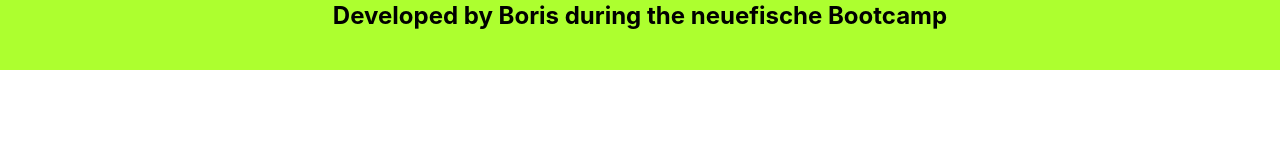
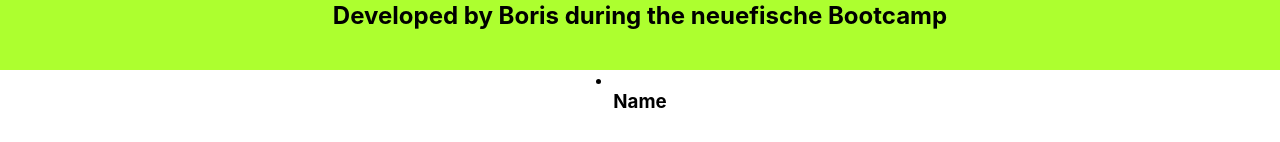
Before and after one commit to borislavkb/rnm, a React (Create React App) app: page / in a window 1280 px wide. Shown: the part 810-952 px from the top of the page. Before the commit the page ends 880 px from the top, so only its background shows below. Built offline with nearby package versions, Linux system fonts and the light colour scheme.

Commit message:
Add css style to characters section

```diff
--- a/src/App.js
+++ b/src/App.js
@@ -1,12 +1,15 @@
 import "./App.css";
 import Home from "./components/Home";
 import Header from "./components/Header";
+import CharacterListPage from "./components/CharacterListPage";
+
 function App() {
   return (
     <div className="App">
       <Header />
       <main className="App__content">
         <Home />
+        <CharacterListPage />
       </main>
     </div>
   );
--- a/src/components/CharacterListPage.css
+++ b/src/components/CharacterListPage.css
@@ -0,0 +1,7 @@
+.Characters {
+  height: 90vh;
+  width: 100%;
+  display: flex;
+  flex-direction: column;
+  align-items: center;
+}
```
